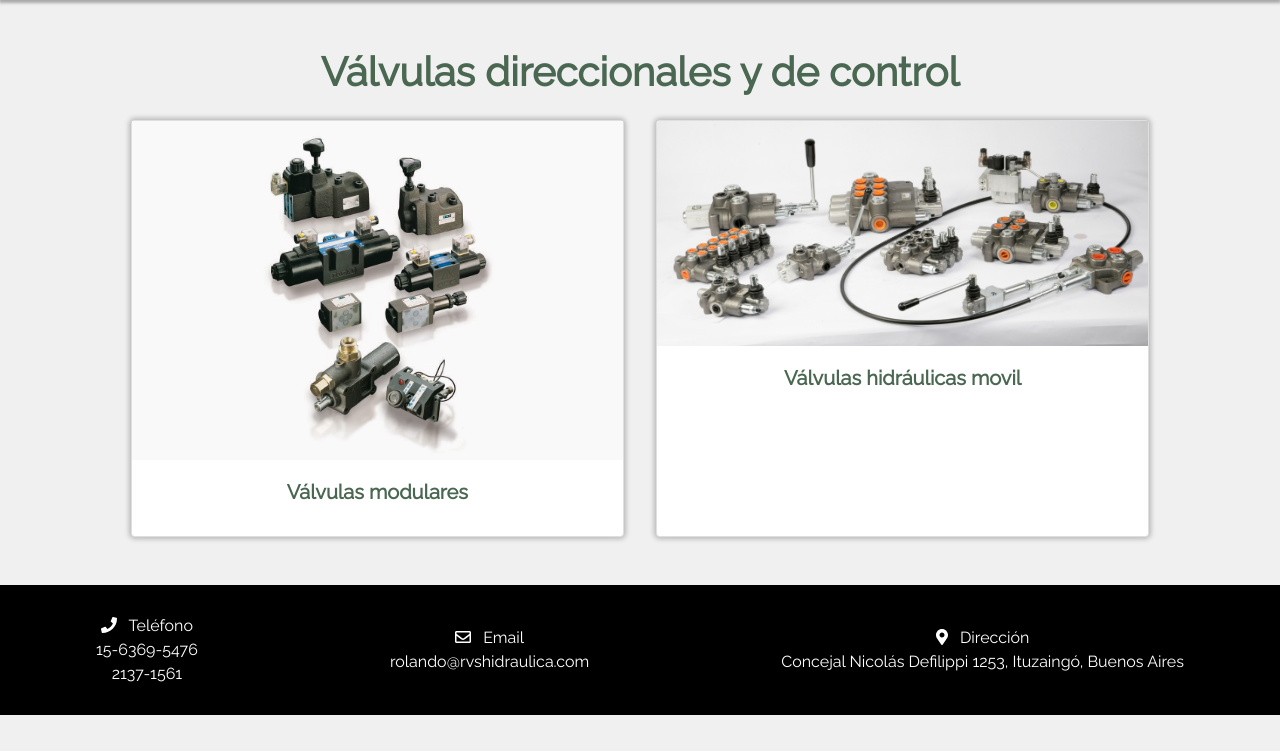
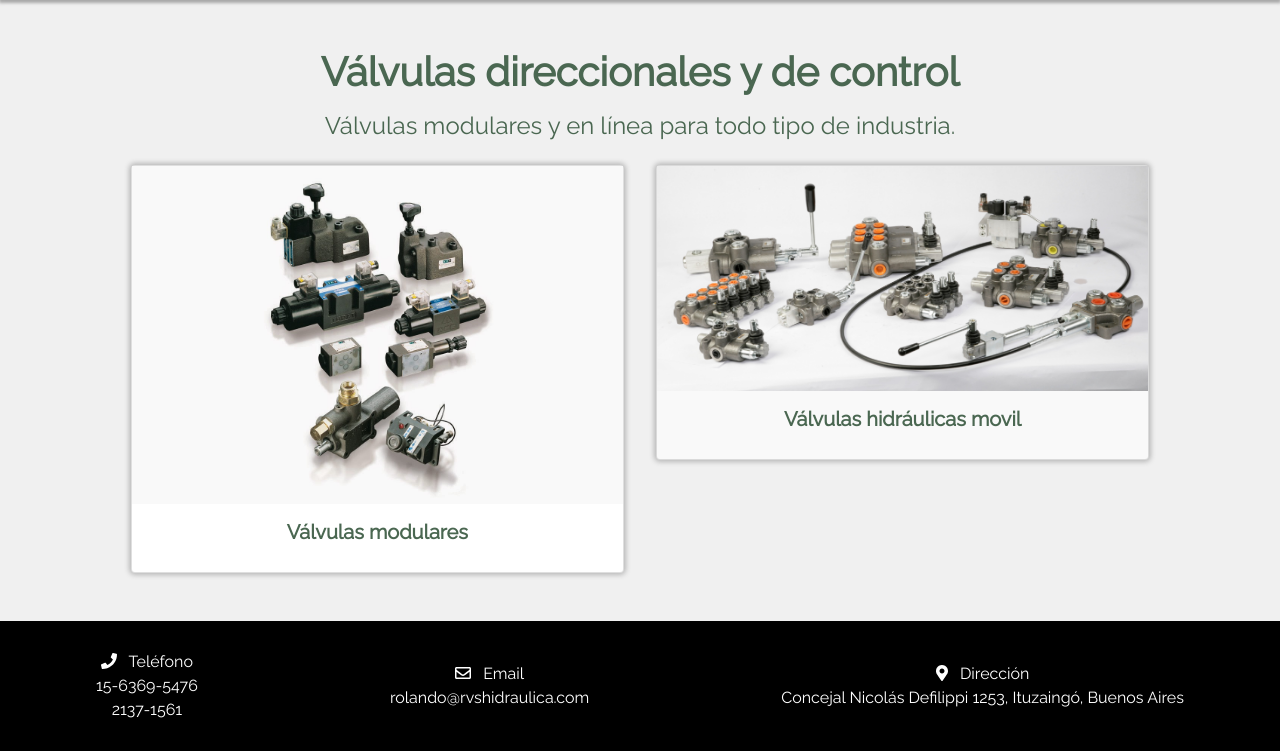
Before and after one commit to ignacrescenzo/RVS-Hidraulica, an ASP.NET Core app: page /Productos/Valvulas in a window 1280 px wide. Shown: the part 96-847 px from the top of the page. Before the commit the page ends 811 px from the top, so only its background shows below. Run offline with ASP.NET Core 8, Linux system fonts and the light colour scheme; some libraries are stand-ins or nearby versions.

Commit message:
terminada

```diff
--- a/RVSHidraulica/Controllers/ProductosController.cs
+++ b/RVSHidraulica/Controllers/ProductosController.cs
@@ -27,5 +27,10 @@ namespace RVSHidraulica.Controllers
         {
             return View();
         }
+
+        public IActionResult Accesorios()
+        {
+            return View();
+        }
     }
 }
--- a/RVSHidraulica/Views/Productos/BombasYMotores.cshtml
+++ b/RVSHidraulica/Views/Productos/BombasYMotores.cshtml
@@ -9,7 +9,7 @@
                 <div class="card-body">
                     <h5 class="card-title font-weight-bold text-center">Bombas hidráulicas</h5>
                     <p class="card-text">
-
+                        Bombas de pistones axiales, paletas y engranaje. Caudales fijos y variables.
                     </p>
                 </div>
             </div>
@@ -17,7 +17,7 @@
                 <img src="@Url.Content("~/img/foto2.jpg")" class="mx-auto" width="60%">
                 <div class="card-body">
                     <h5 class="card-title font-weight-bold text-center">Motores hidráulicos</h5>
-                    <p class="card-text"></p>
+                    <p class="card-text">Motores de pistones axiales y radiales, motores orbitales, de paletas y engranaje. Caudales fijos y variables.</p>
                 </div>
             </div>
         </div>
--- a/RVSHidraulica/Views/Productos/Cilindros.cshtml
+++ b/RVSHidraulica/Views/Productos/Cilindros.cshtml
@@ -9,7 +9,7 @@
                 <div class="card-body">
                     <h5 class="card-title text-center font-weight-bold">Cilindros</h5>
                     <p class="card-text">
-
+                        Simple y doble efecto, de acuerdo al requerimiento del cliente.
                     </p>
                 </div>
             </div>
--- a/RVSHidraulica/Views/Productos/ManguerasYAccesorios.cshtml
+++ b/RVSHidraulica/Views/Productos/ManguerasYAccesorios.cshtml
@@ -9,7 +9,7 @@
             <div class="card-body">
                 <h5 class="card-title text-center font-weight-bold">Mangueras y accesorios</h5>
                 <p class="card-text">
-
+                    Mangueras para distintas presiones de trabajo y diversos fluidos.
                 </p>
             </div>
         </div>
--- a/RVSHidraulica/Views/Productos/Valvulas.cshtml
+++ b/RVSHidraulica/Views/Productos/Valvulas.cshtml
@@ -4,28 +4,27 @@
 <link rel="stylesheet" href="@Url.Content("~/css/valvulas.css")"/>
 <div class="mx-5 mt-5">
     <h1 class="text-center font-weight-bold">Válvulas direccionales y de control</h1>
+    <h4 class="text-center my-3">
+        Válvulas modulares y en línea para todo tipo de industria.
+    </h4>
     <div class="d-md-flex mt-4 justify-content-center">
         <div class="card col mx-3 col-md-5 p-0">
             <div class="d-flex justify-content-center modulares">
                 <img src="@Url.Content("~/img/foto4.jpg")" width="50%" class="mx-auto">
             </div>
-            <div class="card-body">
+            @*<div class="card-body">
                 <h5 class="card-title text-center font-weight-bold">Válvulas modulares</h5>
-                <p class="card-text">
-
-                </p>
-            </div>
+            </div>*@
+            <h5 class="card-title text-center font-weight-bold py-3">Válvulas modulares</h5>
         </div>
-        <div class="card col mx-3 col-md-5 p-0">
+        <div class="card col mx-3 col-md-5 p-0 hid-mov">
             <div class="d-flex justify-content-center">
                 <img src="@Url.Content("~/img/foto5.jpg")" width="100%" class="mx-auto">
             </div>
-            <div class="card-body">
-                <h5 class="card-title text-center font-weight-bold">Válvulas hidráulicas movil</h5>
-                <p class="card-text">
-
-                </p>
-            </div>
+            @*<div class="card-body">
+            <h5 class="card-title text-center font-weight-bold">Válvulas hidráulicas movil</h5>
+        </div>*@
+            <h5 class="card-title text-center font-weight-bold py-3">Válvulas hidráulicas movil</h5>
         </div>
     </div>
 </div>
--- a/RVSHidraulica/Views/Shared/_Layout.cshtml
+++ b/RVSHidraulica/Views/Shared/_Layout.cshtml
@@ -49,7 +49,7 @@
                             <div class="dropdown-divider"></div>
                             <a class="dropdown-item" href="@Url.Action("ManguerasYAccesorios","Productos")">Mangueras y accesorios</a>
                             <div class="dropdown-divider"></div>
-                            <a class="dropdown-item" href="#">Accesorios hidráulicos</a>
+                            <a class="dropdown-item" href="@Url.Action("Accesorios","Productos")">Accesorios hidráulicos</a>
                             <div class="dropdown-divider"></div>
                             <a class="dropdown-item" href="@Url.Action("Valvulas","Productos")">Válvulas direccionales y de control</a>
                         </div>
--- a/RVSHidraulica/wwwroot/css/valvulas.css
+++ b/RVSHidraulica/wwwroot/css/valvulas.css
@@ -1,3 +1,8 @@
-.modulares {
+.modulares,.hid-mov {
     background: #F9F9F9;
 }
+.card {
+    height: -webkit-fit-content;
+    height: -moz-fit-content;
+    height: fit-content;
+}
```
Also changed, not shown: RVSHidraulica/Views/Productos/Accesorios.cshtml (added, +17 -0 lines), RVSHidraulica/wwwroot/img/foto8.jpg (added).
